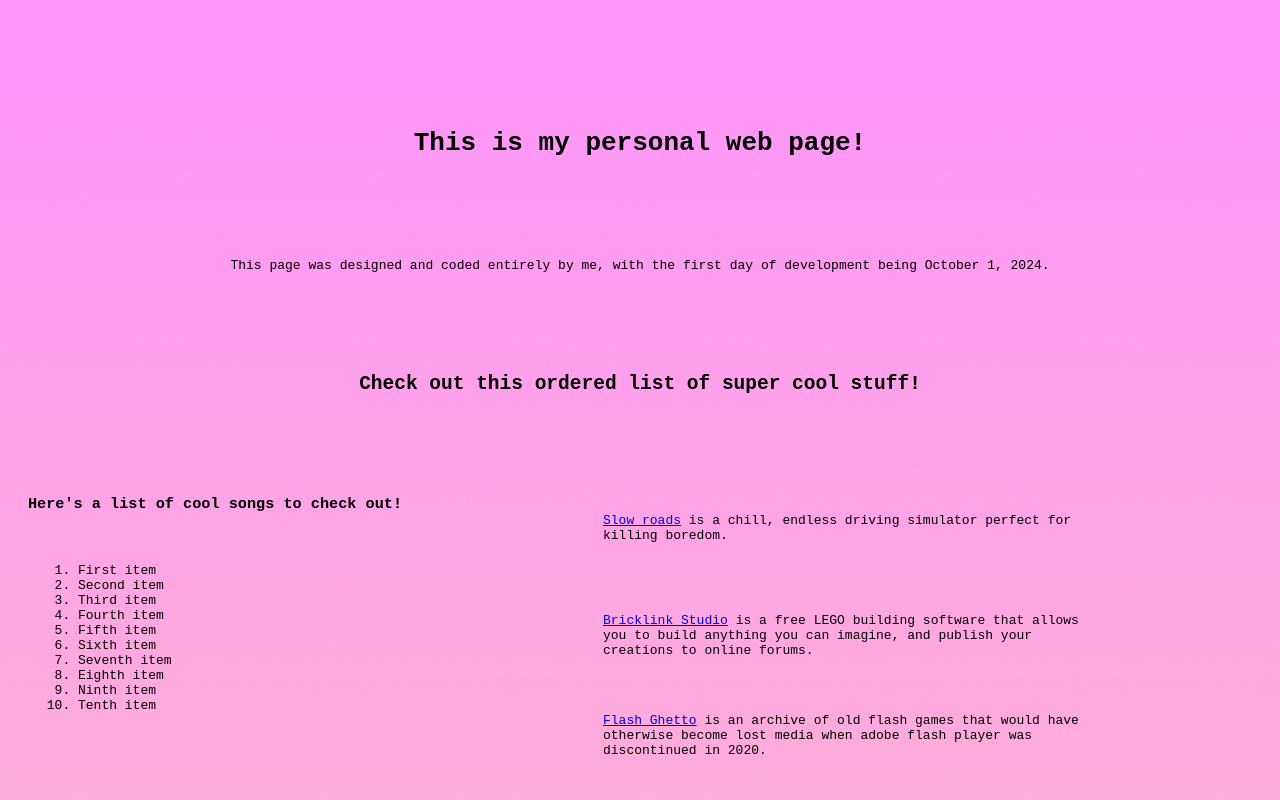
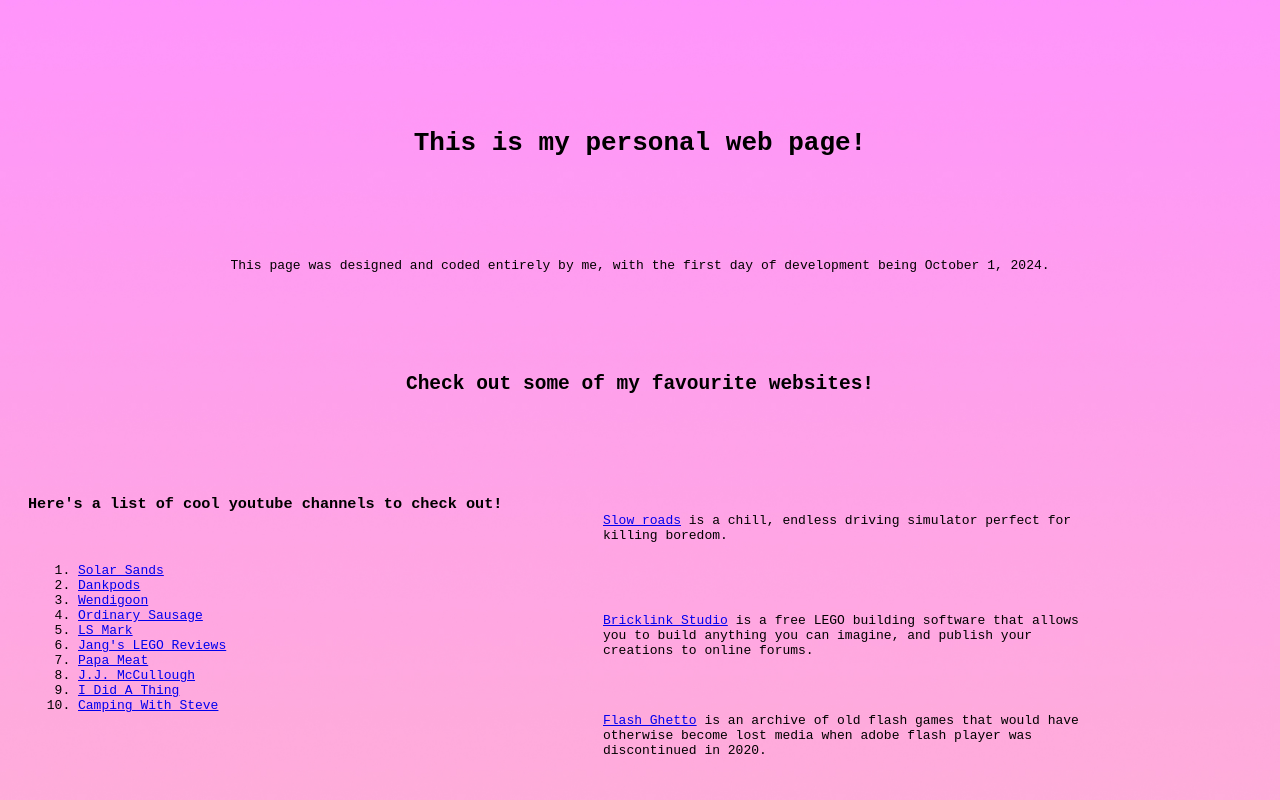
Before and after one commit to Calen-git/personal-html-project, a plain HTML site: page index.html in a window 1280 px wide. Shown: the top 800 px of the page. Drawn offline with Linux system fonts and the light colour scheme.

Commit message:
finished ordered list

```diff
--- a/index.html
+++ b/index.html
@@ -11,19 +11,19 @@
       This page was designed and coded entirely by me, with the first day of
       development being October 1, 2024.
     </main>
-    <h2>Check out this ordered list of super cool stuff!</h2>
-    <h3>Here's a list of cool songs to check out!</h3>
+    <h2>Check out some of my favourite websites!</h2>
+    <h3>Here's a list of cool youtube channels to check out!</h3>
     <ol>
-      <li>First item</li>
-      <li>Second item</li>
-      <li>Third item</li>
-      <li>Fourth item</li>
-      <li>Fifth item</li>
-      <li>Sixth item</li>
-      <li>Seventh item</li>
-      <li>Eighth item</li>
-      <li>Ninth item</li>
-      <li>Tenth item</li>
+      <li><a href="https://www.youtube.com/@SolarSands">Solar Sands</a></li>
+      <li><a href="https://www.youtube.com/@DankPods">Dankpods</a></li>
+      <li><a href="https://www.youtube.com/@wendigoon">Wendigoon</a></li>
+      <li><a href="https://www.youtube.com/@OrdinarySausage">Ordinary Sausage</a></li>
+      <li><a href="https://www.youtube.com/@LSMark">LS Mark</a></li>
+      <li><a href="https://www.youtube.com/@JANGsLEGOreviews">Jang's LEGO Reviews</a></li>
+      <li><a href="https://www.youtube.com/@PapaMeat">Papa Meat</a></li>
+      <li><a href="https://www.youtube.com/@JJMcCullough">J.J. McCullough</a></li>
+      <li><a href="https://www.youtube.com/@Ididathing">I Did A Thing</a>
+      <li><a href="https://www.youtube.com/@campingwithsteve">Camping With Steve</a></li>
     </ol>
 
     <p id="Slowroads">
```
